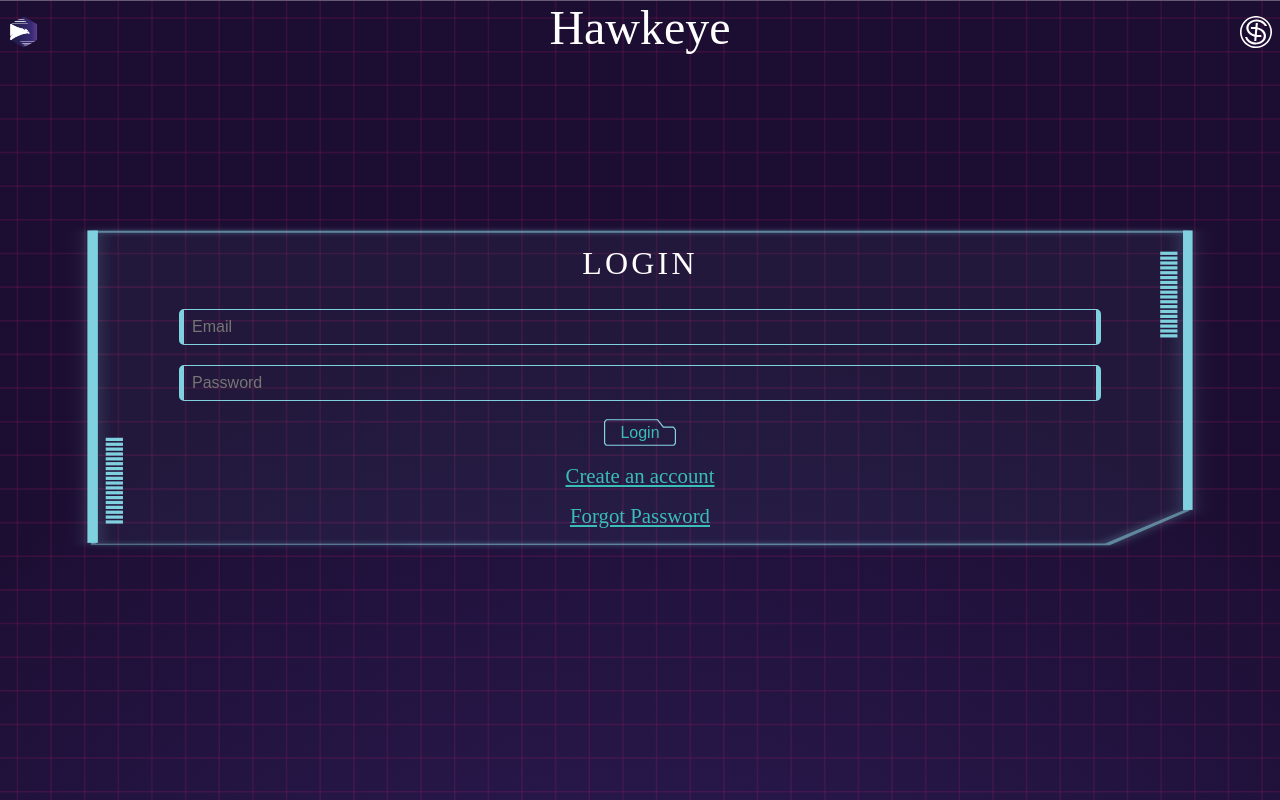
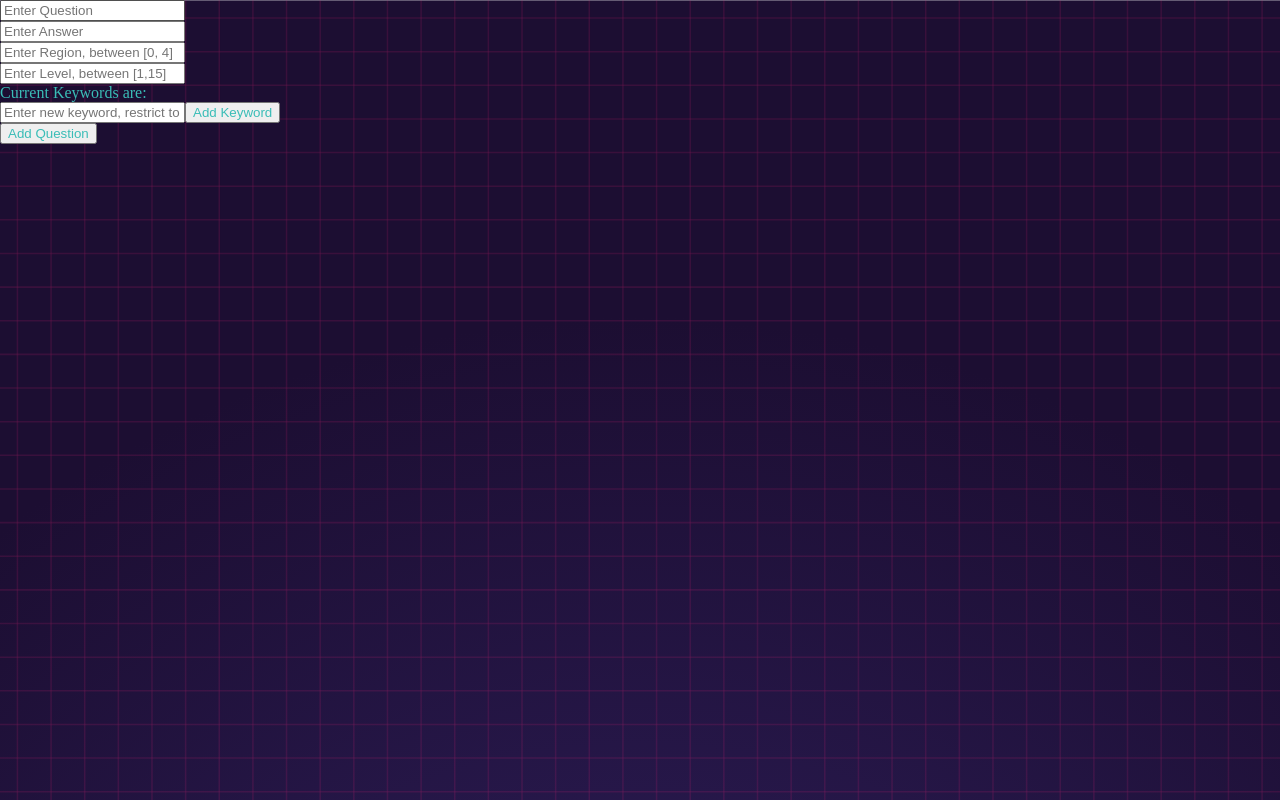
Before and after one commit to swadhinroutray/hawkeye-2020, a React (Create React App) app in the folder client/: page /admin/addquestion in a window 1280 px wide. Built offline with nearby package versions, Linux system fonts and the light colour scheme; no server answers; the HTML template or start-up script is replaced by a standard one; a web font is replaced by a local one.

Commit message:
AddQuestion for Admins

```diff
--- /dev/null
+++ b/client/src/pages/app/Admin/AddQuestion.jsx
@@ -0,0 +1,72 @@
+import React, {useState} from 'react'
+
+function submitForm(state){
+    fetch('/api/admin/addquestion', {
+        method: 'post',
+        headers: {
+            "Content-Type": "application/json"
+        },
+        body: JSON.stringify({
+            question: state.question,
+            answer: state.answer,
+            region: state.region,
+            level: state.level,
+            keywords: state.keywords
+        })
+    }).then(resp => resp.json())
+    .then(data => {
+        console.log(data)
+    })
+}
+
+const AddQuestion = () => {
+    const [question, setQuestion] = useState('')
+    const [answer, setAnswer] = useState('')
+    const [level, setLevel] = useState(0)
+    const [region, setRegion] = useState(0)
+    const [keywords, setKeyword] = useState([])
+    const [tempkeyword, setTempKeyword] = useState('')
+
+
+    return (
+        <div>
+
+            <div className="">
+                <input type="text" placeholder="Enter Question" onChange={(event) => setQuestion(event.target.value)} />
+            </div>
+            <div className="">
+                <input type="text" placeholder="Enter Answer" onChange={(event) => setAnswer(event.target.value)} />
+            </div>
+            <div className="s">
+                <input type="text" placeholder="Enter Region, between [0, 4]" onChange={(event) => setRegion(parseInt(event.target.value))} />
+            </div>
+            <div>
+                <input type="text" placeholder="Enter Level, between [1,15]" onChange={(event) => setLevel(parseInt(event.target.value))} />
+            </div>
+            Current Keywords are: <br/>
+            {
+                keywords.map((value) => {
+                    return (
+                        <div key={value}>
+                            {value}
+                        </div>
+                    )
+                })
+            }
+
+            <input type="text" placeholder="Enter new keyword, restrict to maximum 3" onChange={(event) => setTempKeyword(event.target.value)} />
+            <button key={"addkeyword"} onClick={() => {
+                console.log("I got Clicked!")
+                setKeyword([...keywords, tempkeyword])
+                setTempKeyword('')
+            }}>Add Keyword</button>
+
+            <br />
+
+            <button onClick={() => submitForm({question:question, answer:answer, level:level, region:region, keywords: keywords})}>Add Question</button>
+
+        </div>
+    )
+}
+
+export default AddQuestion
--- a/client/src/routes/AppRouter.jsx
+++ b/client/src/routes/AppRouter.jsx
@@ -11,6 +11,7 @@ import ShopStore from '../models/app/ShopModel';
 import { ShopPage } from '../pages/app/ShopPage/ShopPage';
 import {ForgotPass} from '../pages/app/ForgotAndReset/ForgotPass'
 import {ResetPass} from '../pages/app/ForgotAndReset/ResetPass'
+import AddQuestion from '../pages/app/Admin/AddQuestion'
 
 const AppRouter = ({ match }) => {
 	return (
@@ -22,10 +23,10 @@ const AppRouter = ({ match }) => {
 				<Route path={'/reset'} component={ResetPass}></Route>
 				<Route path={'/regions'} component={LandingPage}></Route>
 				<Route path={'/game/:id'} component={Game}></Route>
+				<Route path={'/shop'} component={ShopPage}></Route>
+				<Route path={'/admin/addquestion'} component={AddQuestion}></Route>
+				<Route path={'/'} component={LoginPage}></Route>
 
-				<Route path={'/shop'} component={ShopPage}></Route>
-
-				<Route path={'/'} component={LoginPage}></Route>
 			</Switch>
 		</Provider>
 	);
```
